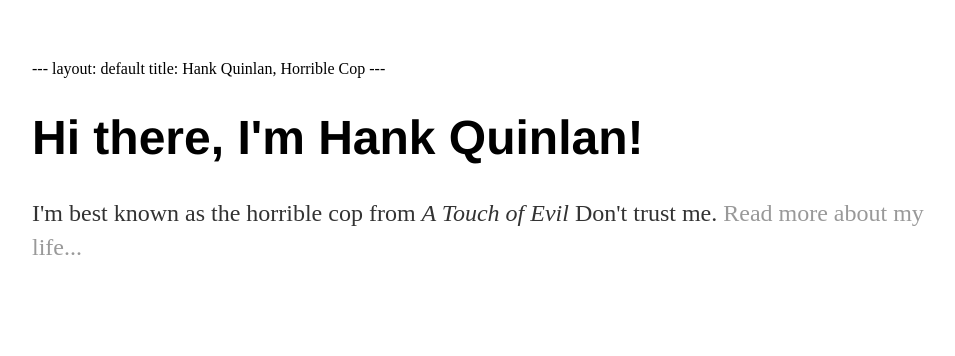
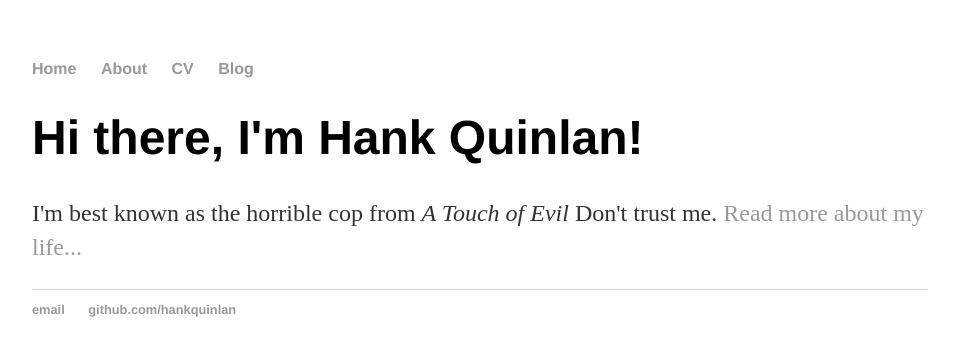
Before and after one commit to xdyushenli/xdyushenli.github.io, a Jekyll site: the page built from index.html, in a window 1280 px wide. Shown: the top 356 px of the page, without its empty margins (160-1115 px from the left). Built offline with Jekyll 4.4.1, drawn with Linux system fonts in a browser that asks for light colours.

Commit message:
Update index.html

```diff
--- a/index.html
+++ b/index.html
@@ -1,11 +1,3 @@
-<!DOCTYPE html>
-<html>
-	<head>
-		<title>Hank Quinlan, Horrible Cop</title>
-		<!-- link to main stylesheet -->
-		<link rel="stylesheet" type="text/css" href="css/main.css">
-	</head>
-	<body>
 ---
 layout: default
 title: Hank Quinlan, Horrible Cop
@@ -15,5 +7,3 @@
 	<p>I'm best known as the horrible cop from <em>A Touch of Evil</em> Don't trust me. <a href="/about">Read more about my life...</a></p>
 </div>
 <!-- /.blurb -->
-	</body>
-</html>
```
Lines whose indentation alone changed are shown as unchanged.
